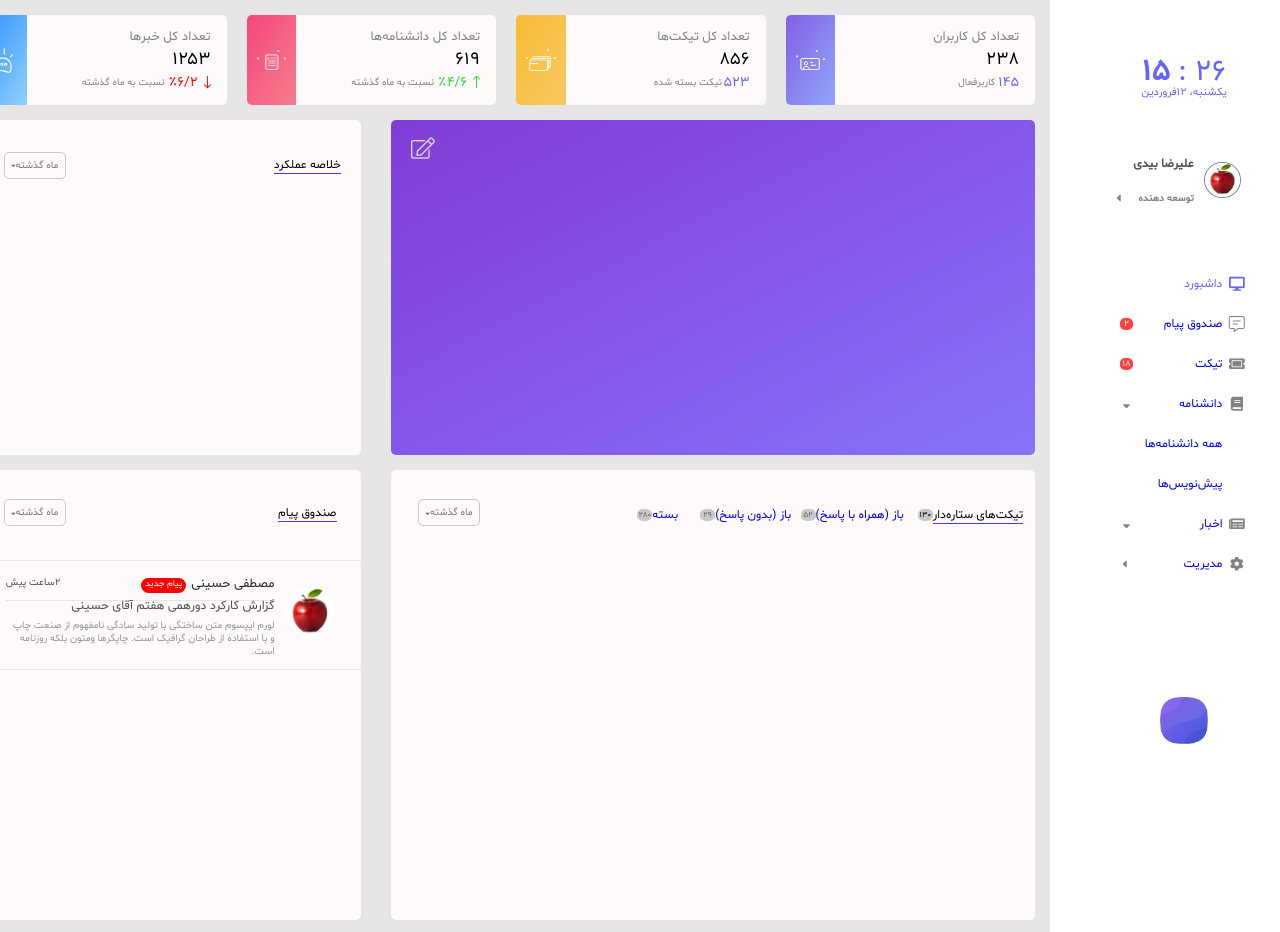
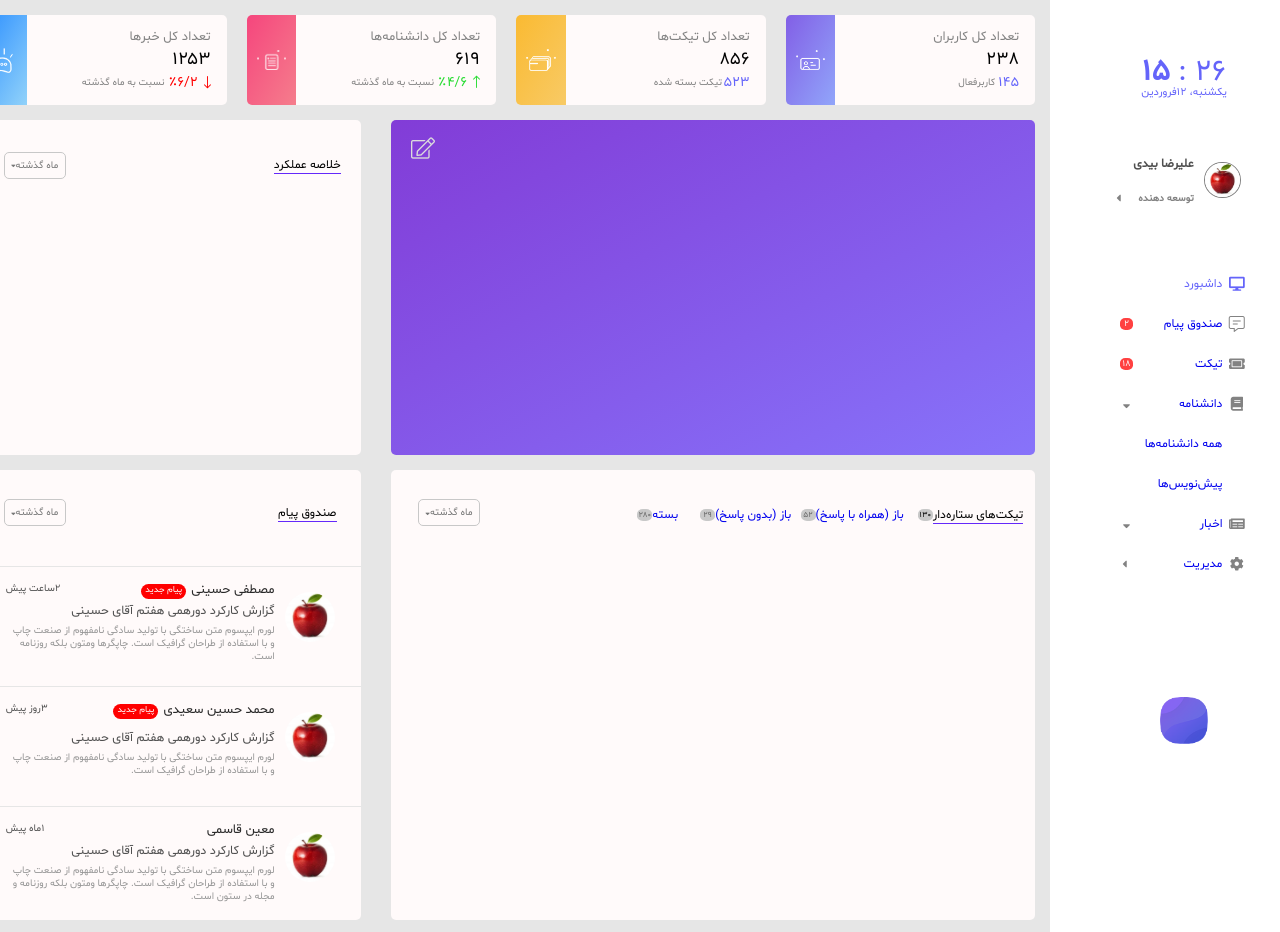
Before and after one commit to mostafa-jamali/Dashbord, a plain HTML site: page Dashbord-Phase 1.html in a window 1280 px wide. Shown: the top 932 px of the page. Drawn offline with Linux system fonts and the light colour scheme.

Commit message:
Add new table

```diff
--- a/Dashbord-Phase 1.html
+++ b/Dashbord-Phase 1.html
@@ -274,7 +274,7 @@
                             </div>
                         </div>
                         <div class="down">
-                            <div class="row1">
+                            <div class="row">
                                 <div class="left">
                                     <div class="top">
                                         <div class="left">
@@ -294,11 +294,44 @@
                                     <img src="./Assets/img/images.jpg" alt="apple" class="image">
                                 </div>
                             </div>
-                            <div>
-
+                            <div class="row">
+                                <div class="left">
+                                    <div class="top">
+                                        <div class="left">
+                                            <p>۳روز پیش</p>
+                                        </div>
+                                        <div class="right">
+                                            <p>محمد حسین سعیدی</p>
+                                            <span class="badge">پیام جدید</span>
+                                        </div>
+                                    </div>
+                                    <div class="down">
+                                        <p class="p1">گزارش کارکرد دورهمی هفتم آقای حسینی</p>
+                                        <p class="p2">لورم ایپسوم متن ساختگی با تولید سادگی نامفهوم از صنعت چاپ و با استفاده از طراحان گرافیک است.</p>
+                                    </div>
+                                </div>
+                                <div class="right">
+                                    <img src="./Assets/img/images.jpg" alt="apple" class="image">
+                                </div>
                             </div>
-                            <div>
-
+                            <div class="row">
+                                <div class="left">
+                                    <div class="top">
+                                        <div class="left">
+                                            <p>۱ماه پیش</p>
+                                        </div>
+                                        <div class="right">
+                                            <p>معین قاسمی</p>
+                                        </div>
+                                    </div>
+                                    <div class="down">
+                                        <p class="p1">گزارش کارکرد دورهمی هفتم آقای حسینی</p>
+                                        <p class="p2">لورم ایپسوم متن ساختگی با تولید سادگی نامفهوم از صنعت چاپ و با استفاده از طراحان گرافیک است. چاپگرها ومتون بلکه روزنامه و مجله در ستون است.</p>
+                                    </div>
+                                </div>
+                                <div class="right">
+                                    <img src="./Assets/img/images.jpg" alt="apple" class="image">
+                                </div>
                             </div>
                         </div>
                     </div>
--- a/style.css
+++ b/style.css
@@ -569,9 +569,9 @@ body{
     background-color: snow;
     display: flex;
     flex-direction: column;
-    align-content: center;
     justify-content: flex-start;
-    justify-content: space-between;
+    /* align-content: center; */
+    /* justify-content: flex-start; */
 }
 .right-side .time .hour{
     font-size: 30px;
@@ -753,11 +753,9 @@ a:visited{
 .container .down .down-left .down{
     width: 100%;
     height: 375px;
-    border-top-color: rgb(230, 230, 230);
-    border-top-width: 1px;
-    border-top-style: solid;
     display: flex;
     flex-direction: column;
+    justify-content: space-around;
 }
 .container .down .down-left .title-left{
     width: 30%;
@@ -902,52 +900,53 @@ tr .th1{
 tr .th2{
     width: 38%;
 }
-.down .down-left .down .row1{
+.down .down-left .down .row{
     width: 100%;
     height: 30%;
-    border-bottom: 1px solid rgb(230, 230, 230);
+    /* margin-bottom: 0px; */
+    border-top: 1px solid rgb(230, 230, 230);
     display: flex;
     flex-direction: row;
     align-items: center;
     justify-content: center;
 }
-.down .down-left .down .row1 .left{
+.down .down-left .down .row .left{
     width: 70%;
     height: 90%;
     display: flex;
     flex-direction: column;
 }
-.down .down-left .down .row1 .right{
+.down .down-left .down .row .right{
     width: 15%;
     height: 90%;
 }
-.down .down-left .down .row1 .right .image{
+.down .down-left .down .row .right .image{
     width: 50px;
     height: 50px;
     border-radius: 50%;
     margin-top: 35%;
     margin-left: 10px;
 }
-.down .down-left .down .row1 .left .top{
+.down .down-left .down .row .left .top{
     width: 100%;
     height: 35%;
     margin: 0px;
     display: flex;
     flex-direction: row;
 }
-.down .down-left .down .row1 .left .top .left{
+.down .down-left .down .row .left .top .left{
     width: 40%;
     height: 100%;
     direction: rtl;
     display: flex;
     justify-content: space-between;
 }
-.down .down-left .down .row1 .left .top .left p{
+.down .down-left .down .row .left .top .left p{
     font-size: 10px;
     text-align: left;
     color: rgb(80, 80, 80);
 }
-.down .down-left .down .row1 .left .top .right{
+.down .down-left .down .row .left .top .right{
     width: 60%;
     height: 100%;
     direction: rtl;
@@ -955,14 +954,14 @@ tr .th2{
     flex-direction: row;
     align-items: center;
 }
-.down .down-left .down .row1 .left .top .right p{
+.down .down-left .down .row .left .top .right p{
     font-size: 13px;
     margin-top: 15px;
     color: rgb(40, 40, 40);
     display: flex;
     align-items: center;
 }
-.down .down-left .down .row1 .left .top .right .badge{
+.down .down-left .down .row .left .top .right .badge{
     width: 45px;
     height: 15px;
     margin-top: 5px;
@@ -974,18 +973,19 @@ tr .th2{
     display: flex;
     justify-content: center;
 }
-.down .down-left .down .row1 .left .down{
+.down .down-left .down .row .left .down{
     width: 100%;
     height: 65%;
     direction: rtl;
+    display: flex;
     justify-content: center;
 }
-.down .down-left .down .row1 .left .down .p1{
+.down .down-left .down .row .left .down .p1{
     font-size: 12.5px;
     margin: 0px;
     color: rgb(80, 80, 80);
 }
-.down .down-left .down .row1 .left .down .p2{
+.down .down-left .down .row .left .down .p2{
     font-size: 10px;
     margin-top: 5px;
     color: rgb(150, 150, 150);
```
